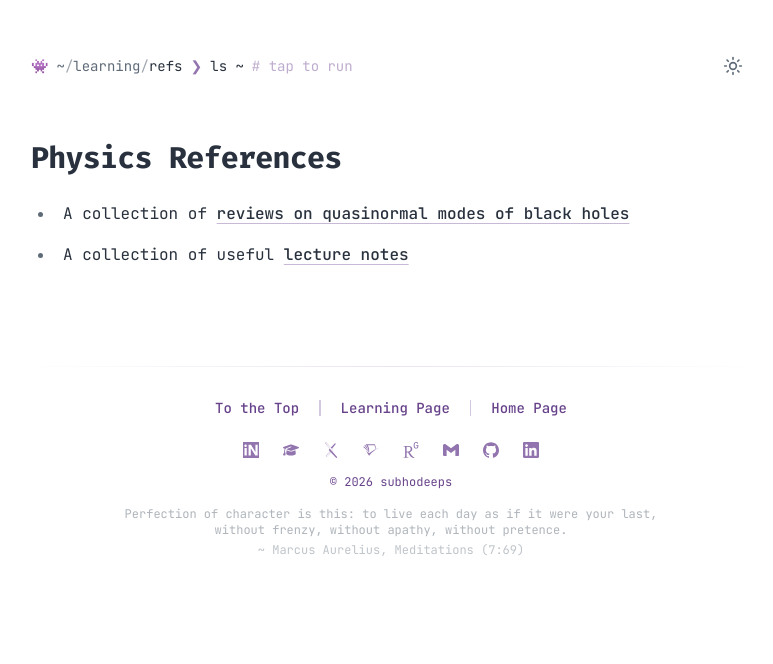
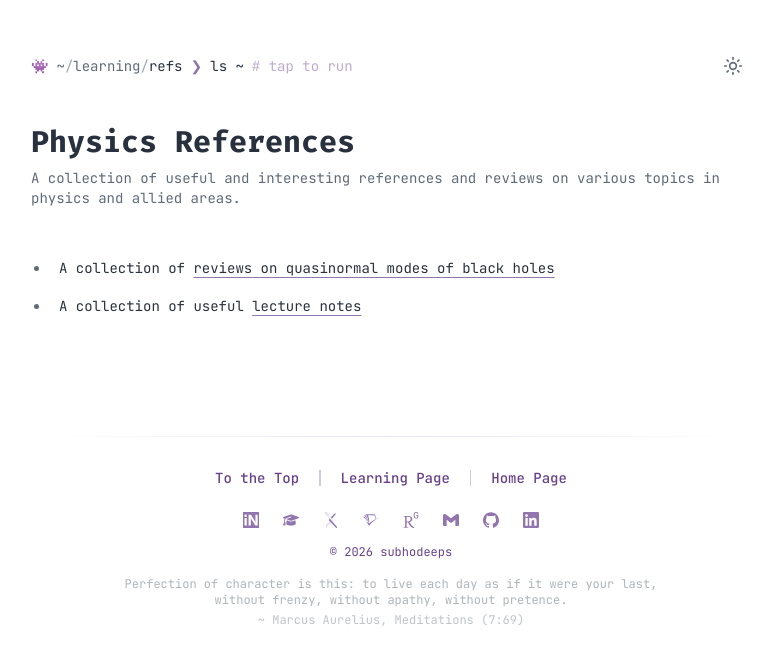
Before and after one commit to subhodeeps/nextjs-site, a Next.js app: page /learning/refs in a window 1280 px wide. Shown: the top 664 px of the page, without its empty margins (249-1022 px from the left). Built offline with nearby package versions, Linux system fonts and the light colour scheme.

Commit message:
Set the Learning reading lists in the style of Marginalia

```diff
--- a/src/app/learning/articles/page.tsx
+++ b/src/app/learning/articles/page.tsx
@@ -5,21 +5,21 @@
 'use client'
 
 import Content from './content.mdx'
-import { mdxComponents } from '@/lib/mdx/mdx-components'
+import { listPageComponents } from '@/lib/mdx/list-page-components'
 import BaseContainer from '@/components/layout/container/base-container'
 import { StackVertical } from '@/components/layout/layout-stack/layout-stack'
 import { TerminalNav } from '@/components/ui/terminal-nav/terminal-nav'
 import { IndividualPageFooter } from '@/components/layout/footer/IndividualPageFooter'
 
-/** Draws content.mdx with the site's Markdown styles, between the navigation and the footer. */
+/** Draws content.mdx in the style of the Marginalia page, between the navigation and the footer. */
 export default function LearningArticles() {
     return (
         <BaseContainer size="md" paddingX="md" paddingY="lg">
             <StackVertical gap="md">
                 <TerminalNav />
-                {/* The text of content.mdx; mdxComponents decides how each Markdown element looks */}
+                {/* The text of content.mdx, drawn like the Marginalia page (see list-page-components.tsx) */}
                 <div>
-                    <Content components={mdxComponents} />
+                    <Content components={listPageComponents} />
                 </div>
             </StackVertical>
 
--- a/src/app/learning/refs/content.mdx
+++ b/src/app/learning/refs/content.mdx
@@ -1,4 +1,6 @@
 # Physics References
+
+A collection of useful and interesting references and reviews on various topics in physics and allied areas.
 
 - A collection of [reviews on quasinormal modes of black holes](https://quasinormal-notes.vercel.app/posts/reviews-on-quasinormal-modes/)
 - A collection of useful [lecture notes](https://quasinormal-notes.vercel.app/posts/lecture-notes/)
--- a/src/app/learning/refs/page.tsx
+++ b/src/app/learning/refs/page.tsx
@@ -5,21 +5,21 @@
 'use client'
 
 import Content from './content.mdx'
-import { mdxComponents } from '@/lib/mdx/mdx-components'
+import { listPageComponents } from '@/lib/mdx/list-page-components'
 import BaseContainer from '@/components/layout/container/base-container'
 import { StackVertical } from '@/components/layout/layout-stack/layout-stack'
 import { TerminalNav } from '@/components/ui/terminal-nav/terminal-nav'
 import { IndividualPageFooter } from '@/components/layout/footer/IndividualPageFooter'
 
-/** Draws content.mdx with the site's Markdown styles, between the navigation and the footer. */
+/** Draws content.mdx in the style of the Marginalia page, between the navigation and the footer. */
 export default function References() {
     return (
         <BaseContainer size="md" paddingX="md" paddingY="lg">
             <StackVertical gap="md">
                 <TerminalNav />
-                {/* The text of content.mdx; mdxComponents decides how each Markdown element looks */}
+                {/* The text of content.mdx, drawn like the Marginalia page (see list-page-components.tsx) */}
                 <div>
-                    <Content components={mdxComponents} />
+                    <Content components={listPageComponents} />
                 </div>
             </StackVertical>
 
--- /dev/null
+++ b/src/lib/mdx/list-page-components.tsx
@@ -0,0 +1,67 @@
+// src/lib/mdx/list-page-components.tsx
+//
+// How Markdown is drawn on the reading lists under Learning (Physics References,
+// and Essays and Articles Worth Reading), so that they look like the Marginalia
+// page: a bold title, a short grey introduction, and a bulleted list of links in
+// the site's small text. A page uses it as <Content components={listPageComponents} />;
+// anything not listed here is drawn as in ./mdx-components.tsx.
+import { MDXComponents } from 'mdx/types'
+import TextHeading from '@/components/ui/text-heading/text-heading'
+import Text from '@/components/ui/text/text'
+import { cn } from '@/lib/utils/utils'
+import { monoFont } from '@/styles/fonts/fonts'
+import { mdxComponents } from './mdx-components'
+
+export const listPageComponents: MDXComponents = {
+    ...mdxComponents,
+
+    // "# Title": the page title
+    h1: ({ children }) => (
+        <TextHeading as="h1" weight="bold" className="mb-2">
+            {children}
+        </TextHeading>
+    ),
+
+    // A paragraph (the introduction under the title), in grey
+    p: ({ children }) => (
+        <Text variant="muted" className="mb-12">
+            {children}
+        </Text>
+    ),
+
+    // The list, with grey bullets
+    ul: ({ children }) => (
+        <ul className="mb-12 list-disc pl-5 marker:text-muted-foreground">{children}</ul>
+    ),
+
+    // One item. As on the Marginalia page, the bullet keeps the full size and the
+    // text inside is in the size and colour of <Text>. If the list has blank lines
+    // between its items, Markdown wraps each item's text in a paragraph; the
+    // [&>p] classes keep that paragraph from taking the introduction's look.
+    li: ({ children }) => (
+        <li className="mb-4 pl-2">
+            <div
+                className={cn(
+                    'text-xs text-foreground sm:text-sm',
+                    '[&>p]:mb-0 [&>p]:text-[length:inherit] [&>p]:text-foreground',
+                    monoFont.className,
+                )}
+            >
+                {children}
+            </div>
+        </li>
+    ),
+
+    // Links: underlined in the faint accent colour, purple on hover. Links to
+    // other websites open in a new tab.
+    a: ({ href, children }) => (
+        <a
+            href={href}
+            target={href?.startsWith('http') ? '_blank' : undefined}
+            rel={href?.startsWith('http') ? 'noopener noreferrer' : undefined}
+            className="underline decoration-accent-muted decoration-1 underline-offset-4 transition-colors hover:text-accent"
+        >
+            {children}
+        </a>
+    ),
+}
```
Also changed, not shown: src/app/learning/articles/content.mdx (+6 -5 lines).
